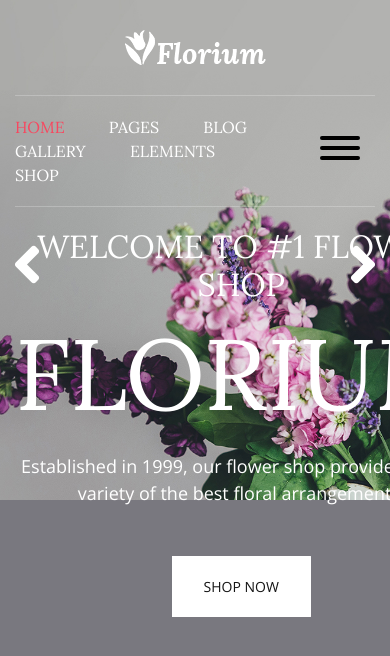
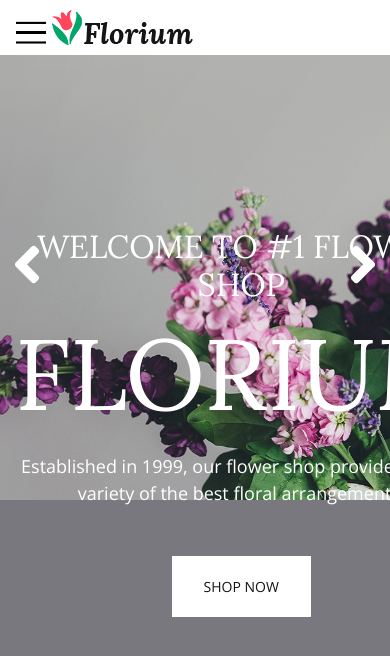
Before and after one commit to DenisIpatov/Flowers, a plain HTML site: page app/index.html in a window 390 px wide. Drawn offline with nearby package versions, Linux system fonts and the light colour scheme.

Commit message:
topMenu on small screen

```diff
--- a/app/index.html
+++ b/app/index.html
@@ -32,10 +32,21 @@
 <body>
 
     <header>
+
+        <div class="topMenuOnSm d-flex align-items-center d-lg-none">
+            <button class="d-block d-lg-none" id="togglerMenu" type="button">
+                <span class="line">
+                </span>
+            </button>
+            <div class="logo">
+                <img src="img/logo-default-141x35.png" alt="">
+            </div>
+        </div>
+
         <div class="container">
             <div class="row">
                 <div class="col">
-                    <div class="logo text-center">
+                    <div class="logo text-center d-none d-lg-block">
                         <img src="img/logo-inverse-141x35.png" alt="">
                     </div>
                 </div>
@@ -43,7 +54,7 @@
 
             <div class="row">
                 <div class="col">
-                    <nav class="d-flex justify-content-center">
+                    <nav class="d-lg-flex d-none justify-content-center">
                         <ul class="menu list-unstyled list-inline d-md-block justify-content-center">
                             <li class="menuItem list-inline-item text-uppercase active"><a href="#">home</a></li>
                             <li class="menuItem list-inline-item text-uppercase"><a href="#">pages</a></li>
@@ -52,11 +63,6 @@
                             <li class="menuItem list-inline-item text-uppercase"><a href="#">elements</a></li>
                             <li class="menuItem list-inline-item text-uppercase"><a href="#">shop</a></li>
                         </ul>
-                        <button class="d-block d-md-none hamburger hamburger--arrow " id="togglerMenu" type="button">
-                            <span class="hamburger-box">
-                                <span class="hamburger-inner"></span>
-                            </span>
-                        </button>
                     </nav>
                 </div>
             </div>
@@ -71,7 +77,7 @@
 
                         <div class="container">
                             <div class="row">
-                                <div class="col-lg-6">
+                                <div class="col-md-6">
                                     <div class="textSlide text-center text-sm-left">
                                         <h3 class="text-uppercase">welcome to #1 flower shop</h3>
                                         <h2 class="text-uppercase">florium</h2>
--- a/app/scss/style.scss
+++ b/app/scss/style.scss
@@ -19,6 +19,52 @@ button:focus {
     margin-top: 30px;
     margin-bottom: 30px;
     z-index: 2;
+}
+header{
+    position: relative;
+}
+.topMenuOnSm{
+    position: fixed;
+    left: 0;
+    top: 0;
+    width: 100%;
+    background-color: #fff;
+    z-index: 2;
+    padding: 10px;
+    .logo{
+        margin: 0;
+    }
+    button#togglerMenu{
+        background-color: transparent;
+        border: none;
+        span{
+            width: 30px;
+            height: 3px;
+            background-color: #000;
+            display: inline-block;
+            position: relative;
+            &:after, &:before{
+                content: "";
+                position: absolute;
+                width: 30px;
+                height: 3px;
+                background-color: #000;
+                display: block;
+            }
+            &:after{
+                top: 10px;
+                left: 0;
+                transform: rotateX(45deg);
+            }
+            &:before{
+                top: -10px;
+                left: 0;
+                transform: rotateX(45deg);
+                transform-origin: 15% 95%;
+            }
+
+        }
+    }
 }
 nav{
     position: relative;
```
Also changed, not shown: app/css/style.css.
